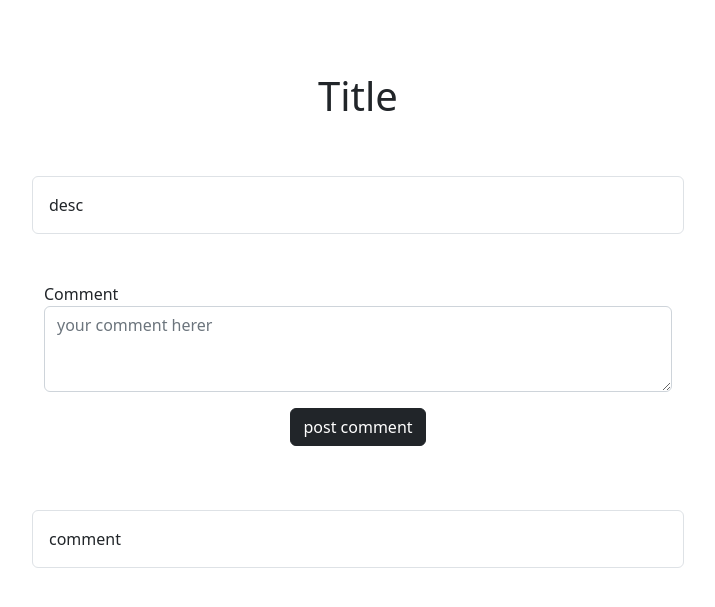
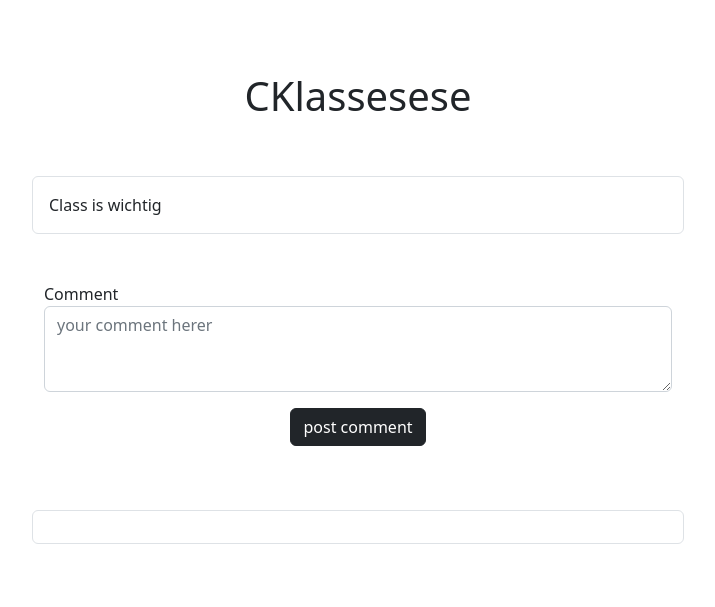
Before and after one commit to amadeus0505/PSoC-Forum, a Flask app: page /post/projects/5 in a window 1280 px wide. Shown: the part 56-663 px from the top of the page, without its empty margins (282-997 px from the left). Run offline with Flask 2, Linux system fonts and the light colour scheme.

Commit message:
fixed post comment

```diff
--- a/app.py
+++ b/app.py
@@ -126,7 +126,7 @@ def login():
     return render_template("login.j2")
 
 
-@app.route("/signup", methods=["GET", "POST"])
+@app.route("/register", methods=["GET", "POST"])
 def signup():
     if request.method == "POST":
         # TODO: bei zusammenführung: check form namen
@@ -159,8 +159,12 @@ def category(cat):
 def post(category, post_id):
     post = get_post(category, post_id)
     if post is not None:
-        g.titel = post["title"]
+        g.title = post["title"]
         g.desc = post["desc"]
+        try:
+            g.comments = post["comments"]
+        except KeyError:
+            g.comments = []
         return render_template("post.j2")
     else:
         return "404: Post Not Found", 404
--- a/data/hardware/7.json
+++ b/data/hardware/7.json
@@ -1 +1 @@
-{"title": "TITTELELELELE", "desc": "asdfasdfasdfaf", "id": 7}
+{"title": "TITTELELELELE", "desc": "asdfasdfasdfaf", "id": 7, "comments": [{"comment": "sfsdf", "author": "amadeus"}]}
--- /dev/null
+++ b/data/projects/7.json
@@ -0,0 +1 @@
+{"title": "What is my name?", "desc": "I want to know what my name is", "id": 7, "author": "kevin_the_real"}
--- a/data/software/5.json
+++ b/data/software/5.json
@@ -1 +1 @@
-{"title": "yxc", "desc": "YXc", "id": 5, "author": ""}
+{"title": "yxc", "desc": "YXc", "id": 5, "author": "", "comments": [{"comment": "sfasdfasdfasdfasdfa", "author": "amadeus"}]}
--- a/templates/home.j2
+++ b/templates/home.j2
@@ -33,7 +33,7 @@
               <a href="/category/projects" class="list-group-item list-group-item-action">Projects</a>
             </div>
 
-            <img src="C:\Users\matth\OneDrive\Desktop\Schule\4CHEL 2022_23\FSST\Projekt Forum\PSoC_5LP.jpg" class="img-fluid" alt="Responsive image">
+            <img src="./static/PSoC_5LP.jpg" class="img-fluid mt-5" alt="Responsive image" style="height: 130px;">
       </div>
     </div>
     <div class="container my-5 text-center">
--- a/templates/login.j2
+++ b/templates/login.j2
@@ -39,5 +39,9 @@
       </div>
       <!-- Link zu "Register" falls man noch nicht angemeldet ist-->
     </form>
+    <div class="text-center pb-5">
+      Not a member?
+      <a href="/register">Register</a>
+    </div>
   </div>
 {% endblock %}
--- a/templates/navbar-template.j2
+++ b/templates/navbar-template.j2
@@ -58,7 +58,7 @@
             {% else %}
                 <div class="btn-group mx-2">
                     <a href="/login" type="button" class="btn btn-outline-primary btn">Login</a>
-                    <a href="/signup" type="button" class="btn btn-outline-info btn">Register</a>
+                    <a href="/register" type="button" class="btn btn-outline-info btn">Register</a>
                 </div>
             {% endif %}
           </div>
--- a/templates/post.j2
+++ b/templates/post.j2
@@ -2,15 +2,12 @@
 {% block title %}Post{% endblock %}
 {% block body %}
 
-<h1 class="text-center mt-5">Title</h1>
+<h1 class="text-center mt-5">{{ g.title }}</h1>
 
 <div class="conatiner-fluid">
     <div class="row justify-content-center">
 
-        <div class="col-6 border rounded m-5 p-3">
-            desc
-        </div>
-
+        <div class="col-6 border rounded m-5 p-3"  style="white-space: pre-wrap;">{{ g.desc }}</div>
             <form class="needs-validation col-6" novalidate action="{{ url_for(request.endpoint, **request.view_args) }}/new_comment" method="POST">
                 <div class="form-group">
                     <label for="validationComment">Comment</label>
@@ -20,9 +17,17 @@
                     <button type="submit" class="btn btn-dark">post comment</button>
                 </div>
             </form>
-        <div class="col-6 border rounded m-5 p-3">
-            comment
-        </div>
+            <div class="col-6 border rounded m-5 p-3">
+                {% for comment in g.comments %}
+                    <div class="card mb-3">
+                        <div class="card-body">
+                            <h5 class="card-title">Comment by <span class="text-primary">{{ comment.author }}</span></h5>
+                            <p class="card-text" style="white-space: pre-wrap;">{{ comment.comment|e }}</p>
+                        </div>
+                    </div>
+                {% endfor %}
+            </div>
+
     </div>
 </div>
 
--- a/templates/signup.j2
+++ b/templates/signup.j2
@@ -7,7 +7,7 @@
     <title>Document</title>
 </head>
 <body>
-    <form action="/signup" method="post">
+    <form action="/register" method="post">
         <label for="">Name</label>
         <input type="text" name="name">
         <br>
@@ -17,7 +17,7 @@
         <label for="">Password</label>
         <input type="password" name="password" id="">
         <br>
-        <input type="submit" value="Signup">
+        <input type="submit" value="Register">
     </form>
     {% if g.error %}
         Wrong Password or Username
```
Also changed, not shown: data/hardware/0.json (+1 -1 lines), templates/register.j2 (+6 -6 lines).
